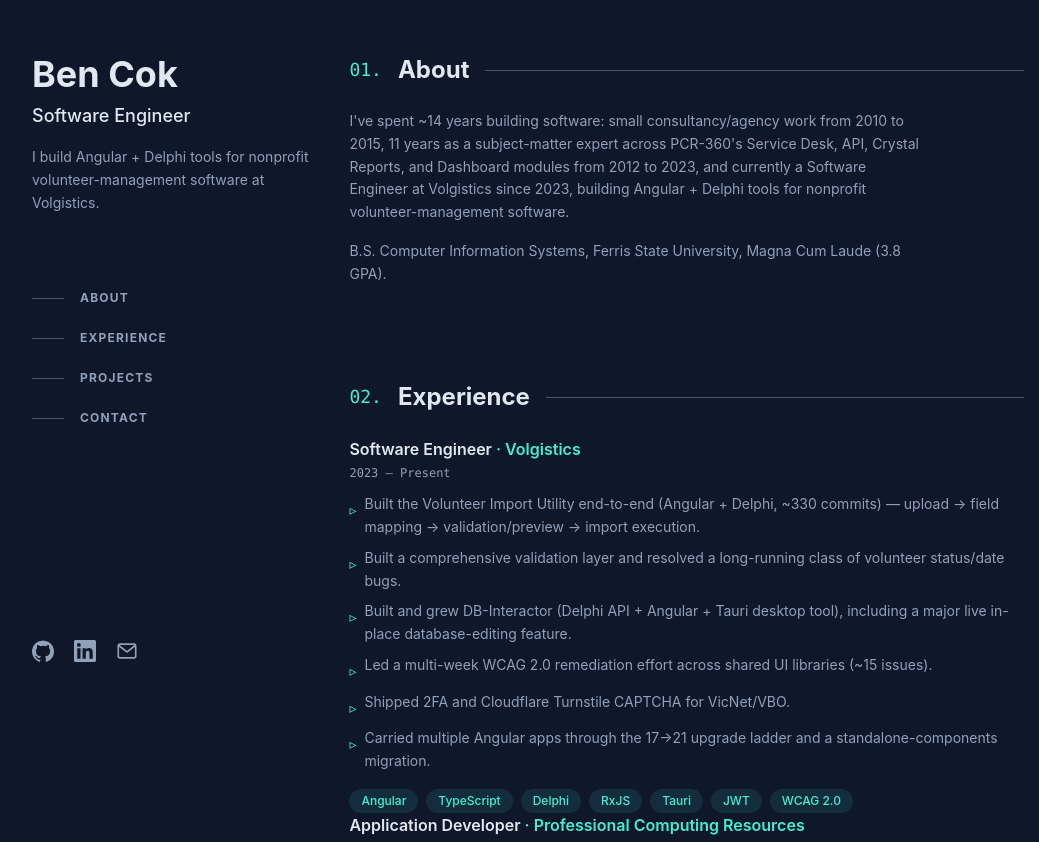
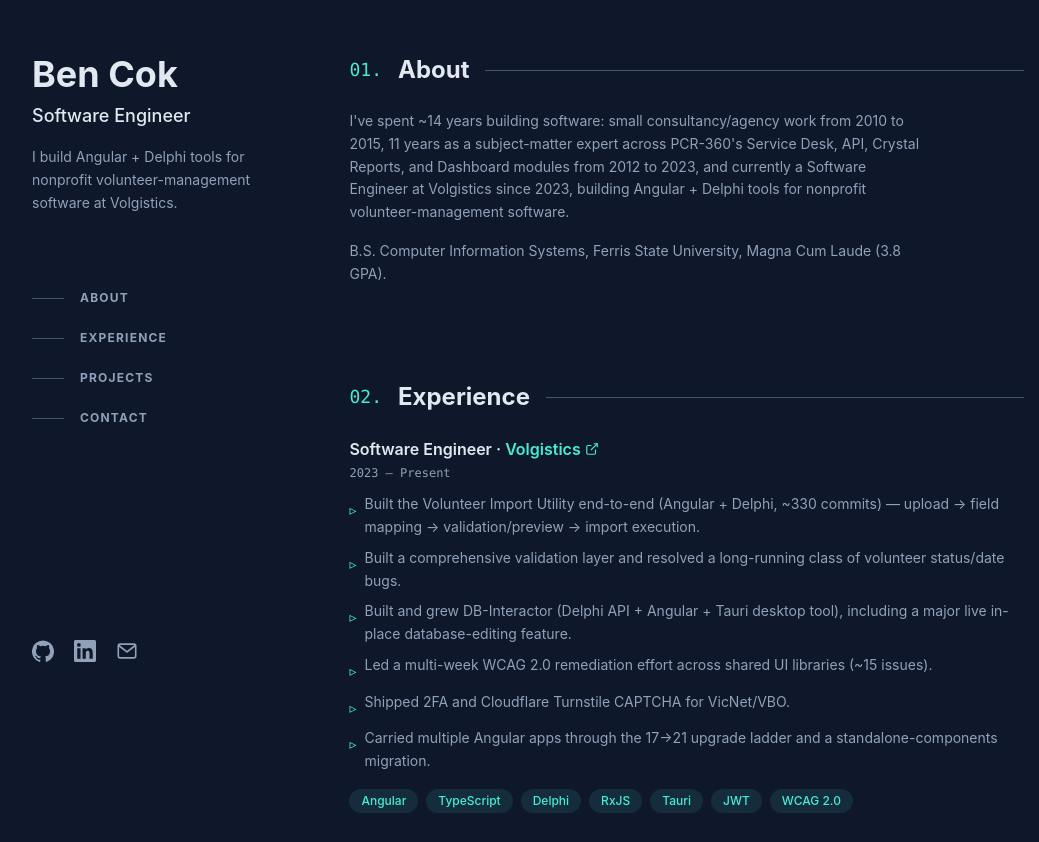
Before and after one commit to StarStuck237/portfolio-website, an Angular app: page / in a window 1280 px wide. Shown: the part 106-948 px from the top of the page, without its empty margins (160-1199 px from the left). Built offline with nearby package versions, Linux system fonts and the light colour scheme.

Commit message:
Add padding, Make company links the entire clickable box

```diff
--- a/angular.json
+++ b/angular.json
@@ -2,7 +2,8 @@
   "$schema": "./node_modules/@angular/cli/lib/config/schema.json",
   "version": 1,
   "cli": {
-    "packageManager": "npm"
+    "packageManager": "npm",
+    "analytics": false
   },
   "newProjectRoot": "projects",
   "projects": {
--- a/src/app/app.html
+++ b/src/app/app.html
@@ -5,9 +5,9 @@
   Skip to content
 </a>
 
-<div class="mx-auto min-h-screen max-w-screen-xl px-6 py-12 md:px-12 md:py-16 lg:px-24">
+<div class="mx-auto min-h-screen max-w-screen-xl px-6 py-12 md:px-12 md:py-16 lg:flex lg:justify-between lg:px-24">
   <app-sidebar />
-  <main id="main-content" class="pt-12 lg:ml-[38%] lg:w-[62%] lg:py-24">
+  <main id="main-content" class="pt-12 lg:w-[62%] lg:py-24">
     <app-about />
     <app-experience />
     <app-projects />
--- a/src/app/core/models/job.ts
+++ b/src/app/core/models/job.ts
@@ -3,6 +3,7 @@ export interface Job {
   readonly company: string;
   readonly role: string;
   readonly dateRange: string;
+  readonly url?: string;
   readonly highlights: readonly string[];
   readonly techStack: readonly string[];
 }
--- a/src/app/data/experience.ts
+++ b/src/app/data/experience.ts
@@ -6,6 +6,7 @@ export const EXPERIENCE: readonly Job[] = [
     company: 'Volgistics',
     role: 'Software Engineer',
     dateRange: '2023 — Present',
+    url: 'https://www.volgistics.com/',
     highlights: [
       'Built the Volunteer Import Utility end-to-end (Angular + Delphi, ~330 commits) — upload → field mapping → validation/preview → import execution.',
       'Built a comprehensive validation layer and resolved a long-running class of volunteer status/date bugs.',
@@ -21,6 +22,7 @@ export const EXPERIENCE: readonly Job[] = [
     company: 'Professional Computing Resources',
     role: 'Application Developer',
     dateRange: '2012 — 2023',
+    url: 'https://www.pcr.com/',
     highlights: [
       "SME for PCR-360's Service Desk, API, Crystal Reports, Charges, Inventory, and Dashboard modules.",
       'Built application-wide search wizards and automated workflow-based technician scheduling.',
--- a/src/app/layout/sidebar/sidebar.css
+++ b/src/app/layout/sidebar/sidebar.css
@@ -0,0 +1,3 @@
+:host {
+  display: contents;
+}
--- a/src/app/layout/sidebar/sidebar.html
+++ b/src/app/layout/sidebar/sidebar.html
@@ -1,5 +1,5 @@
 <header
-  class="px-6 py-12 md:px-12 md:py-16 lg:fixed lg:flex lg:h-screen lg:w-[38%] lg:flex-col lg:justify-between lg:px-24 lg:py-24"
+  class="px-6 py-12 md:px-12 md:py-16 lg:sticky lg:top-0 lg:flex lg:h-screen lg:w-[38%] lg:flex-col lg:justify-between lg:px-24 lg:py-24"
 >
   <div>
     <h1 class="text-4xl font-bold text-slate-200">Ben Cok</h1>
--- a/src/app/sections/experience/experience-item/experience-item.css
+++ b/src/app/sections/experience/experience-item/experience-item.css
@@ -0,0 +1,3 @@
+:host {
+  display: block;
+}
--- a/src/app/sections/experience/experience-item/experience-item.html
+++ b/src/app/sections/experience/experience-item/experience-item.html
@@ -1,6 +1,38 @@
-<div class="group">
+<div
+  class="relative -mx-4 -my-4 rounded-md p-4 transition-colors"
+  [class.group]="!!job().url"
+  [class.hover:bg-slate-800/50]="!!job().url"
+>
+  @if (job().url) {
+    <a
+      [href]="job().url"
+      target="_blank"
+      rel="noopener noreferrer"
+      [attr.aria-label]="job().role + ' at ' + job().company"
+      class="absolute inset-0 rounded-md focus-visible:outline-none focus-visible:ring-2 focus-visible:ring-teal-300"
+    ></a>
+  }
   <h3 class="font-semibold text-slate-200">
-    {{ job().role }} <span class="text-teal-300">· {{ job().company }}</span>
+    {{ job().role }} ·
+    <span class="inline-flex items-center gap-1 text-teal-300 group-hover:underline">
+      {{ job().company }}
+      @if (job().url) {
+        <svg
+          width="14"
+          height="14"
+          viewBox="0 0 24 24"
+          fill="none"
+          stroke="currentColor"
+          stroke-width="2"
+          aria-hidden="true"
+          xmlns="http://www.w3.org/2000/svg"
+        >
+          <path d="M18 13v6a2 2 0 0 1-2 2H5a2 2 0 0 1-2-2V8a2 2 0 0 1 2-2h6" />
+          <path d="M15 3h6v6" />
+          <path d="M10 14 21 3" />
+        </svg>
+      }
+    </span>
   </h3>
   <p class="mt-1 font-mono text-xs text-slate-400">{{ job().dateRange }}</p>
   <ul class="mt-3 space-y-2">
--- a/src/app/sections/experience/experience.html
+++ b/src/app/sections/experience/experience.html
@@ -5,7 +5,7 @@
   class="mb-16 scroll-mt-16 lg:mb-24"
 >
   <app-section-heading index="02" title="Experience" headingId="experience-heading" />
-  <div class="mt-6 space-y-10">
+  <div class="mt-6 space-y-16">
     @for (job of jobs; track job.id) {
       <app-experience-item [job]="job" />
     }
```
